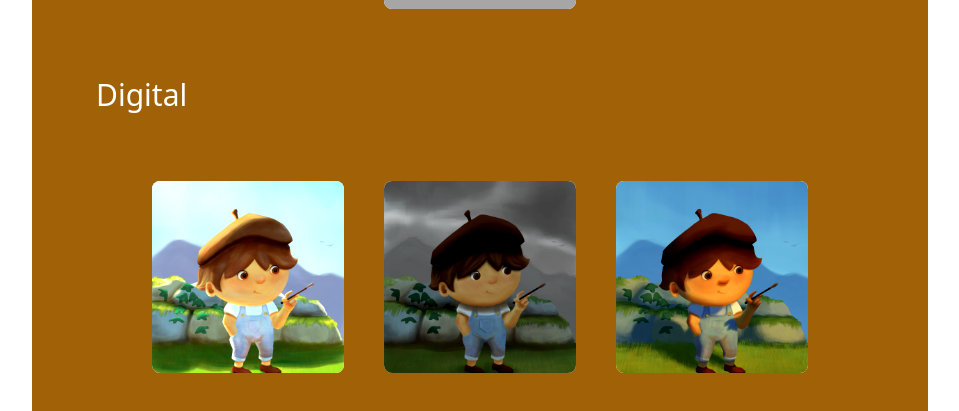
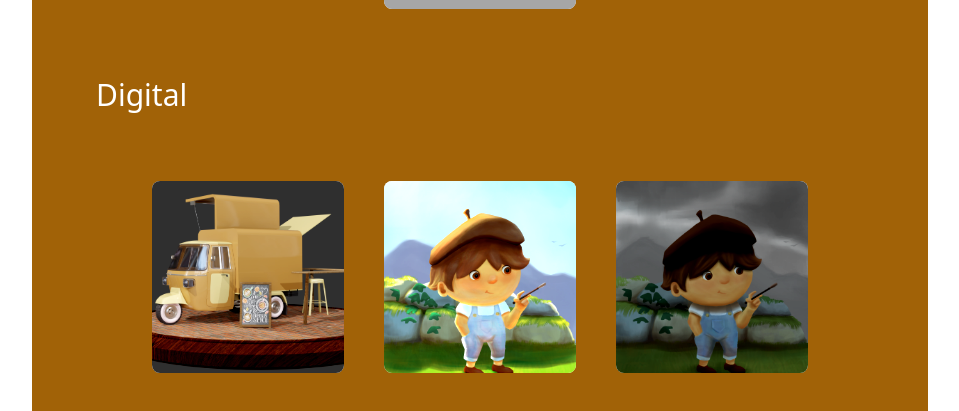
Before and after one commit to vivz753/vleung.art, a Next.js app in the folder vleung.art/: page / in a window 1280 px wide. Shown: the part 1773-2184 px from the top of the page, without its empty margins (320-1279 px from the left). Built offline with nearby package versions, Linux system fonts and the light colour scheme; grey boxes are pictures that could not be loaded.

Commit message:
Rename image to project, make Modal buttons transparent, allow modal to display multiple images per project & custom content

```diff
--- a/vleung.art/pages/index.tsx
+++ b/vleung.art/pages/index.tsx
@@ -5,16 +5,16 @@ import clsx from "clsx"
 import Link from "next/link"
 import Image from "next/image"
 import Rainbow from "@/src/components/core/Rainbow"
-import { images } from "@components/ArtWorks"
+import { projects } from "@components/ArtWorks"
 import Gallery from "@/src/components/core/Gallery"
 import Modal from "@/src/components/core/Modal"
 import { Medium, Art } from "@schemas/global"
 
 const title = `Vivian's Portfolio`
-const traditionalImages = images.filter((x) => x.medium !== Medium.TWOD && x.medium !== Medium.THREED)
-const digitalImages = images.filter((x) => x.medium === Medium.TWOD || x.medium === Medium.THREED)
-console.log("traditional", traditionalImages)
-console.log("digital", digitalImages)
+const traditionalProjects = projects.filter((x) => x.medium !== Medium.TWOD && x.medium !== Medium.THREED)
+const digitalProjects = projects.filter((x) => x.medium === Medium.TWOD || x.medium === Medium.THREED)
+console.log("traditional", traditionalProjects)
+console.log("digital", digitalProjects)
 const traditionalFilters = [Medium.OIL, Medium.GOUACHE, Medium.CHARCOAL]
 const digitalFilters = [Medium.TWOD, Medium.THREED]
 
@@ -27,18 +27,18 @@ function scrollToElement(id: string) {
 
 const Home: NextPage = () => {
   const [filter, setFilter] = useState<Medium | null>(null)
-  const [activeImage, setActiveImage] = useState<Art>(traditionalImages[0])
+  const [activeProject, setActiveProject] = useState<Art>(traditionalProjects[0])
   const [showModal, setShowModal] = useState(false)
 
   const onNext = (): void => {
-    const currIndex = images.findIndex((i) => i === activeImage)
-    const nextIndex = currIndex < images.length - 1 ? currIndex + 1 : 0
-    setActiveImage(() => images[nextIndex])
+    const currIndex = projects.findIndex((i) => i === activeProject)
+    const nextIndex = currIndex < projects.length - 1 ? currIndex + 1 : 0
+    setActiveProject(() => projects[nextIndex])
   }
   const onPrev = (): void => {
-    const currIndex = images.findIndex((i) => i === activeImage)
-    const prevIndex = currIndex > 0 ? currIndex - 1 : images.length - 1
-    setActiveImage(() => images[prevIndex])
+    const currIndex = projects.findIndex((i) => i === activeProject)
+    const prevIndex = currIndex > 0 ? currIndex - 1 : projects.length - 1
+    setActiveProject(() => projects[prevIndex])
   }
 
   return (
@@ -51,7 +51,7 @@ const Home: NextPage = () => {
       <div className="flex h-full min-h-screen w-full flex-row pb-24 pt-[72px]">
         {/* Categories */}
         <div className="hidden flex-col sm:w-[320px] lg:flex">
-          <div className="sticky top-0 flex flex-col items-center justify-start gap-8 p-20">
+          <div className="sticky top-0 flex flex-col items-center justify-start gap-4 p-20">
             <Link
               href="/#traditional"
               className="w-64 rounded-md bg-yellow-600 px-4 py-2 text-white hover:bg-yellow-500"
@@ -123,24 +123,30 @@ const Home: NextPage = () => {
               </h1>
               <Gallery
                 filter={filter}
-                setActiveImage={setActiveImage}
+                setActiveProject={setActiveProject}
                 setShowModal={setShowModal}
-                images={traditionalImages}
+                projects={traditionalProjects}
               />
               <h1 id="digital" className="my-8 text-center text-3xl text-white lg:my-12 lg:text-left">
                 Digital
               </h1>
               <Gallery
                 filter={filter}
-                setActiveImage={setActiveImage}
+                setActiveProject={setActiveProject}
                 setShowModal={setShowModal}
-                images={digitalImages}
+                projects={digitalProjects}
               />
             </div>
           </div>
         </div>
       </div>
-      <Modal show={showModal} onClose={() => setShowModal(false)} image={activeImage} onNext={onNext} onPrev={onPrev} />
+      <Modal
+        show={showModal}
+        onClose={() => setShowModal(false)}
+        project={activeProject}
+        onNext={onNext}
+        onPrev={onPrev}
+      />
     </>
   )
 }
--- a/vleung.art/schemas/global.ts
+++ b/vleung.art/schemas/global.ts
@@ -1,3 +1,5 @@
+import { ReactNode } from "react"
+
 export enum Medium {
   // TRADITIONAL
   OIL = "oil",
@@ -14,6 +16,8 @@ export enum Medium {
 
 export interface Art {
   url: string
+  images?: string[]
   medium: Medium
   title: string
+  content?: ReactNode
 }
--- a/vleung.art/src/components/ArtWorks.ts
+++ b/vleung.art/src/components/ArtWorks.tsx
@@ -1,6 +1,33 @@
 import { Medium, Art } from "@schemas/global"
-export const images: Art[] = [
+
+const Content = () => {
+  return (
+    <div className="relative my-8 h-[180px] overflow-hidden rounded-lg lg:h-[360px] 2xl:h-[580px]">
+      <iframe
+        title={"hi"}
+        width="100%"
+        height="100%"
+        src={"https://www.youtube.com/embed/cFShsVvz1rc?si=pKr0bT1sVtHWSzt8"}
+        allow="accelerometer; autoplay; encrypted-media; gyroscope; picture-in-picture"
+        allowFullScreen
+      />
+    </div>
+  )
+}
+export const projects: Art[] = [
   // *** DIGITAL
+  {
+    url: "/images/art/Truck_Daylight_0.png", // thumbnail img (prefer .webp, small size)
+    images: [
+      "/images/art/Truck_Daylight_0.png",
+      "/images/art/Truck_Daylight_1.png",
+      "/images/art/Truck_Nightlight_0.png",
+      "/images/art/Truck_Nightlight_1.png",
+    ], // a collection of images to show process or different angles of the piece
+    medium: Medium.THREED,
+    title: "Italian Foodtruck 3D Model",
+    content: <Content />,
+  },
   {
     url: "/images/art/plein-air-sunny-day_digital.png",
     medium: Medium.TWOD,
@@ -175,4 +202,4 @@ export const images: Art[] = [
   // },
 ]
 
-export default images
+export default projects
--- a/vleung.art/src/components/core/Gallery.tsx
+++ b/vleung.art/src/components/core/Gallery.tsx
@@ -3,20 +3,20 @@ import Thumbnail from "@/src/components/core/Thumbnail"
 import { Medium, Art } from "@schemas/global"
 
 const Gallery: FC<{
-  setActiveImage: (image: Art) => void
+  setActiveProject: (project: Art) => void
   setShowModal: (show: boolean) => void
-  images: Art[]
+  projects: Art[]
   filter: Medium | null
-}> = ({ setActiveImage, setShowModal, images, filter }) => {
+}> = ({ setActiveProject, setShowModal, projects, filter }) => {
   return (
     <div className="flex w-full flex-wrap justify-center gap-4 md:gap-10">
-      {images.map((image, i) => (
+      {projects.map((project, i) => (
         <Thumbnail
-          highlight={image.medium === filter}
-          image={image}
+          highlight={project.medium === filter}
+          project={project}
           key={i}
           onClick={() => {
-            setActiveImage(image)
+            setActiveProject(project)
             setShowModal(true)
           }}
         />
--- a/vleung.art/src/components/core/Modal.tsx
+++ b/vleung.art/src/components/core/Modal.tsx
@@ -1,4 +1,4 @@
-import { forwardRef } from "react"
+import { useState, forwardRef, useEffect } from "react"
 import clsx from "clsx"
 import Image from "next/image"
 import { Art } from "@schemas/global"
@@ -9,14 +9,21 @@ interface ModalProps {
   onClose: () => void
   onPrev: () => void
   onNext: () => void
-  image: Art
-  children?: JSX.Element
+  project: Art
+  children?: React.JSX.Element
 }
 
-const Modal = forwardRef<HTMLDivElement, ModalProps>(({ show, onClose, onPrev, onNext, children, image }, ref) => {
+const Modal = forwardRef<HTMLDivElement, ModalProps>(({ show, onClose, onPrev, onNext, children, project }, ref) => {
+  const [img, setImg] = useState(project.images ? project.images[0] : project.url)
+
+  useEffect(() => {
+    setImg(project.url)
+  }, [project])
+
   return (
-    <div className={clsx("fixed top-0 h-full w-screen justify-center", show ? "flex" : "hidden")}>
+    <div className={clsx("z-100 fixed top-0 h-full w-screen justify-center", show ? "flex" : "hidden")}>
       <div className="relative flex h-full w-full items-center justify-center">
+        {/* TODO: fix the outer click to exit function */}
         <div
           onClick={() => {
             console.log("clicked")
@@ -24,38 +31,67 @@ const Modal = forwardRef<HTMLDivElement, ModalProps>(({ show, onClose, onPrev, o
           }}
           className="absolute h-full w-full bg-black opacity-70"
         />
-        {/* <div  ref={ref} className="absolute bg-white rounded-xl inset-14 m-10 bg-contain bg-no-repeat bg-center"  style={{backgroundImage: `url(${activeImage})`}}>
+        {/* <div  ref={ref} className="absolute bg-white rounded-xl inset-14 m-10 bg-contain bg-no-repeat bg-center"  style={{backgroundImage: `url(${activeproject})`}}>
         {children}
       </div> */}
         <div className="flex h-full w-full flex-row items-center justify-center">
-          <div className="relative flex h-full w-full items-center justify-center p-4 md:p-8 lg:p-32">
-            <div className="relative flex h-full w-full rounded-lg bg-white">
-              <Image alt={image.title} fill style={{ objectFit: "contain" }} src={image.url} />
+          <div className="relative flex h-full w-full items-center justify-center p-4 md:p-8 lg:p-8">
+            <div className="relative flex h-3/4 w-full items-center justify-center overflow-hidden rounded-md lg:h-full">
+              <div className="relative inline-block h-full w-full flex-row overflow-hidden overflow-y-auto bg-white">
+                <div className="relative flex h-full w-full overflow-hidden rounded-md">
+                  <Image alt={project.title} fill style={{ objectFit: "contain" }} src={img} />
+                </div>
+                {/* Title */}
+                <div className="absolute top-0 flex w-full items-center">
+                  {project.title && <p className="w-full bg-black/50 p-2 text-center text-white">{project.title}</p>}
+                  <button
+                    onClick={onClose}
+                    className="absolute right-1 flex min-w-max shrink-0 items-center justify-center p-1"
+                  >
+                    <span className="flex w-full cursor-pointer flex-row items-center text-white">
+                      <span className="text-sm underline">close</span>
+                      <XMarkIcon className="mt-1 size-5 text-white" />
+                    </span>
+                  </button>
+                </div>
+                <div className="absolute bottom-12 flex w-full flex-wrap items-center justify-center opacity-75 lg:bottom-4 lg:flex-row">
+                  <div className=" flex flex-wrap">
+                    {/* Thumbnails */}
+                    {project.images &&
+                      project.images.length &&
+                      project.images.map((i) => (
+                        <div
+                          onClick={() => setImg(i)}
+                          className={clsx(
+                            "relative flex h-16 w-16 cursor-pointer rounded-sm lg:h-28 lg:w-28",
+                            i === img ? "brightness-125" : " brightness-75 saturate-50"
+                          )}
+                        >
+                          <Image alt={project.title} fill style={{ objectFit: "contain" }} src={i} />
+                        </div>
+                      ))}
+                  </div>
+                </div>
+                {project.content && project.content}
               </div>
               <button
                 onClick={() => onPrev()}
-              className="absolute left-2 m-4 flex min-w-max shrink-0 items-center justify-center rounded-full bg-yellow-600 p-4"
+                className="absolute left-1 flex shrink-0 items-center justify-center bg-black/40 p-2"
               >
                 <span className="w-full cursor-pointer text-white">
-                <ChevronLeftIcon className="size-8 lg:size-12" />
+                  <ChevronLeftIcon className="size-5 text-white lg:size-7" />
                 </span>
               </button>
+
               <button
-              onClick={onClose}
-              className="absolute top-8 flex min-w-max shrink-0 items-center justify-center rounded-full bg-yellow-600 p-4"
+                onClick={() => onNext()}
+                className="absolute right-1 flex min-w-max shrink-0 items-center justify-center bg-black/40 p-2"
               >
                 <span className="w-full cursor-pointer text-white">
-                <XMarkIcon className="size-8 lg:size-12" />
+                  <ChevronRightIcon className="size-5 text-white lg:size-7" />
                 </span>
               </button>
-            <button
-              onClick={() => onNext()}
-              className="absolute right-2 m-4 flex min-w-max shrink-0 items-center justify-center rounded-full bg-yellow-600 p-4"
-            >
-              <span className="w-full cursor-pointer text-white">
-                <ChevronRightIcon className="size-8 lg:size-12" />
-              </span>
-            </button>
+            </div>
           </div>
         </div>
       </div>
--- a/vleung.art/src/components/core/Thumbnail.tsx
+++ b/vleung.art/src/components/core/Thumbnail.tsx
@@ -3,20 +3,20 @@ import { FC } from "react"
 import { Art } from "@schemas/global"
 import { clsx } from "clsx"
 
-const Thumbnail: FC<{ onClick: () => void; image: Art; highlight: boolean }> = ({ onClick, image, highlight }) => {
+const Thumbnail: FC<{ onClick: () => void; project: Art; highlight: boolean }> = ({ onClick, project, highlight }) => {
   return (
     <div
-      id={image.medium}
+      id={project.medium}
       className={clsx(
         "relative block h-36 w-36 transform cursor-pointer overflow-hidden rounded-lg bg-white transition duration-150 ease-in-out hover:scale-110 md:h-48 md:w-48",
         highlight && "outline outline-4 outline-offset-4 outline-white"
       )}
     >
       <Image
-        alt={image.title}
+        alt={project.title}
         onClick={onClick}
         className={clsx("contrast-125 filter")}
-        src={image.url}
+        src={project.url}
         style={{ objectFit: "cover" }}
         fill
       />
```
Lines whose indentation alone changed are shown as unchanged.
